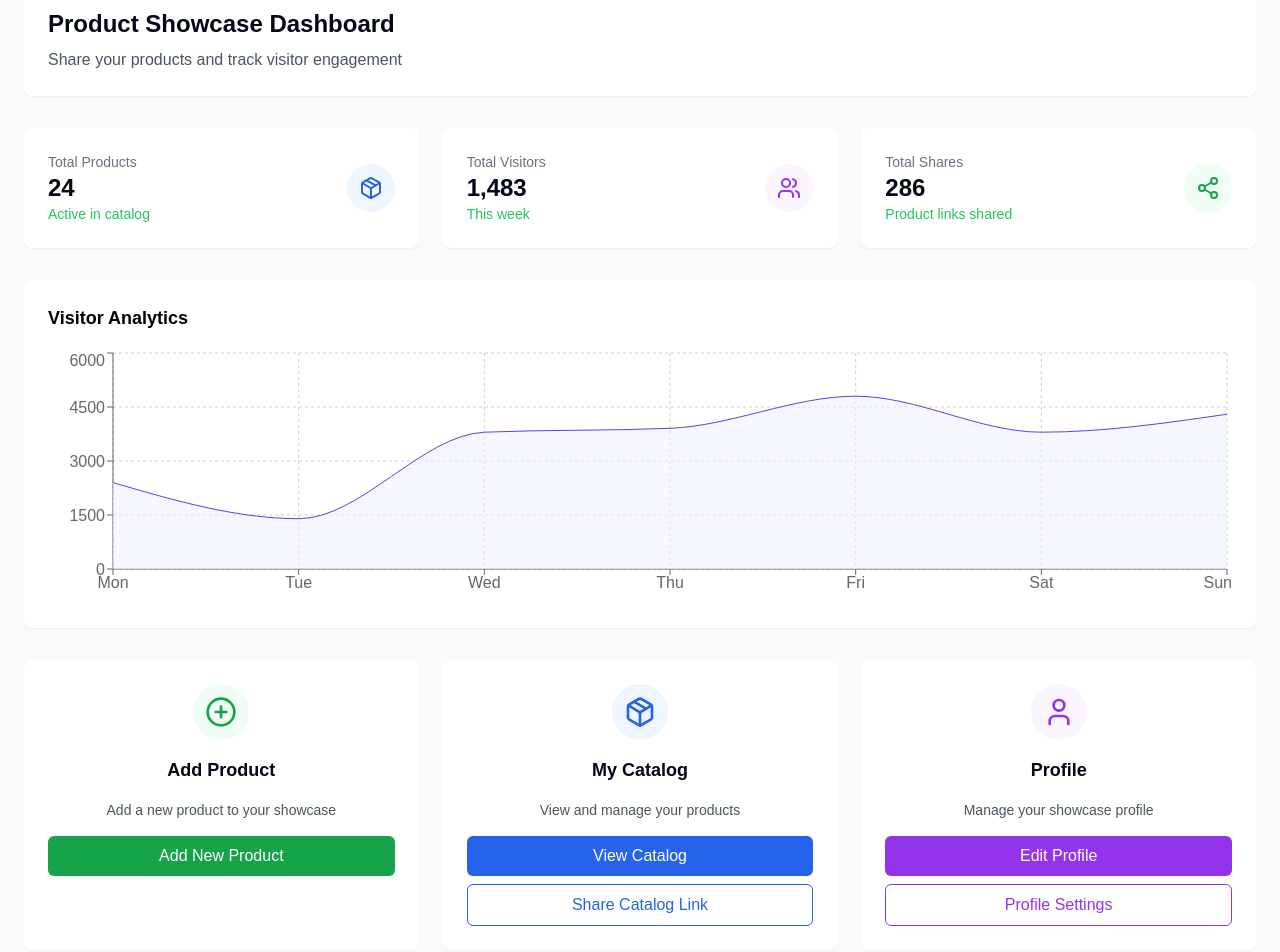
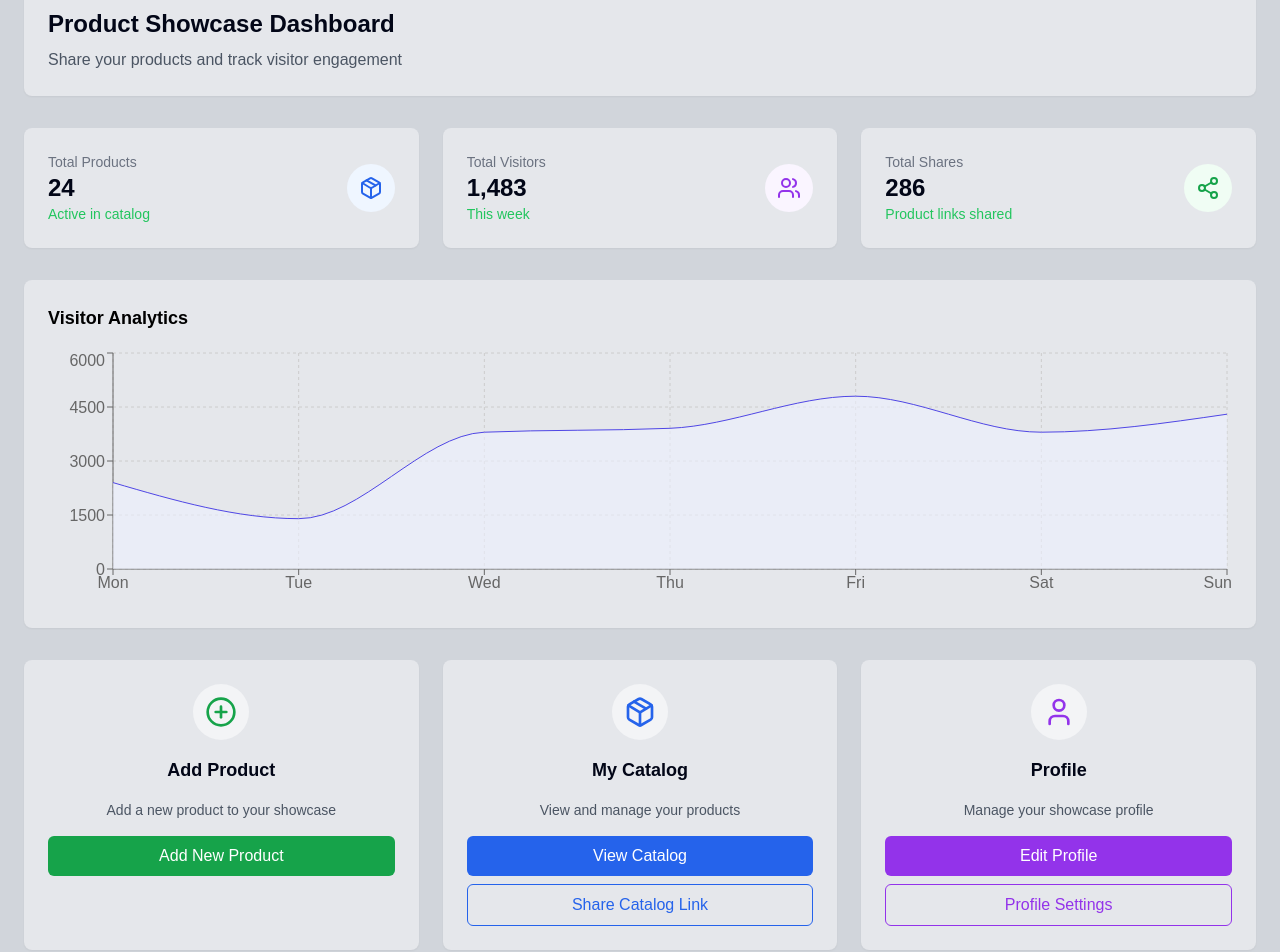
Before and after one commit to hadi-razal/myShop, a React app: page /about in a window 1280 px wide. Shown: the part 120-1072 px from the top of the page. Built offline with nearby package versions, Linux system fonts and the light colour scheme; no server answers; the HTML template or start-up script is replaced by a standard one.

Commit message:
updates in dashboard

```diff
--- a/src/pages/UserDashboard.tsx
+++ b/src/pages/UserDashboard.tsx
@@ -14,17 +14,17 @@ const UserDashboard = () => {
   ];
 
   return (
-    <div className="min-h-screen bg-gray-50 pt-20">
+    <div className="min-h-screen  pt-20">
       <main className="max-w-7xl mx-auto p-6">
         {/* Welcome Message */}
-        <div className="bg-white rounded-lg shadow-sm p-6 mb-8">
+        <div className="bg-gray-200 rounded-lg shadow-sm p-6 mb-8">
           <h2 className="text-2xl font-bold text-slate-950 mb-2">Product Showcase Dashboard</h2>
           <p className="text-gray-600">Share your products and track visitor engagement</p>
         </div>
 
         {/* Quick Stats */}
         <div className="grid grid-cols-1 md:grid-cols-3 gap-6 mb-8">
-          <div className="bg-white p-6 rounded-lg shadow-sm">
+          <div className="bg-gray-200 p-6 rounded-lg shadow-sm">
             <div className="flex items-center justify-between">
               <div>
                 <p className="text-gray-500 text-sm">Total Products</p>
@@ -37,7 +37,7 @@ const UserDashboard = () => {
             </div>
           </div>
 
-          <div className="bg-white p-6 rounded-lg shadow-sm">
+          <div className="bg-gray-200 p-6 rounded-lg shadow-sm">
             <div className="flex items-center justify-between">
               <div>
                 <p className="text-gray-500 text-sm">Total Visitors</p>
@@ -50,7 +50,7 @@ const UserDashboard = () => {
             </div>
           </div>
 
-          <div className="bg-white p-6 rounded-lg shadow-sm">
+          <div className="bg-gray-200 p-6 rounded-lg shadow-sm">
             <div className="flex items-center justify-between">
               <div>
                 <p className="text-gray-500 text-sm">Total Shares</p>
@@ -65,7 +65,7 @@ const UserDashboard = () => {
         </div>
 
         {/* Visitor Analytics */}
-        <div className="bg-white p-6 rounded-lg shadow-sm mb-8">
+        <div className="bg-gray-200 p-6 rounded-lg shadow-sm mb-8">
           <h3 className="text-lg font-semibold mb-4">Visitor Analytics</h3>
           <div className="h-64">
             <ResponsiveContainer width="100%" height="100%">
@@ -83,9 +83,9 @@ const UserDashboard = () => {
         {/* Action Cards */}
         <div className="grid grid-cols-1 md:grid-cols-3 gap-6">
           {/* Add Product Card */}
-          <div className="bg-white rounded-lg shadow-sm p-6 hover:shadow-md transition duration-300">
+          <div className="bg-gray-200 rounded-lg shadow-sm p-6 hover:shadow-md transition duration-300">
             <div className="flex flex-col items-center text-center space-y-4">
-              <div className="bg-green-50 p-3 rounded-full">
+              <div className="bg-gray-100 p-3 rounded-full">
                 <PlusCircle className="w-8 h-8 text-green-600" />
               </div>
               <h3 className="text-lg font-semibold text-slate-950">Add Product</h3>
@@ -97,9 +97,9 @@ const UserDashboard = () => {
           </div>
 
           {/* View Catalog Card */}
-          <div className="bg-white rounded-lg shadow-sm p-6 hover:shadow-md transition duration-300">
+          <div className="bg-gray-200 rounded-lg shadow-sm p-6 hover:shadow-md transition duration-300">
             <div className="flex flex-col items-center text-center space-y-4">
-              <div className="bg-blue-50 p-3 rounded-full">
+              <div className="bg-gray-100 p-3 rounded-full">
                 <Package className="w-8 h-8 text-blue-600" />
               </div>
               <h3 className="text-lg font-semibold text-slate-950">My Catalog</h3>
@@ -116,9 +116,9 @@ const UserDashboard = () => {
           </div>
 
           {/* Profile Card */}
-          <div className="bg-white rounded-lg shadow-sm p-6 hover:shadow-md transition duration-300">
+          <div className="bg-gray-200 rounded-lg shadow-sm p-6 hover:shadow-md transition duration-300">
             <div className="flex flex-col items-center text-center space-y-4">
-              <div className="bg-purple-50 p-3 rounded-full">
+              <div className="bg-gray-100  p-3 rounded-full">
                 <User className="w-8 h-8 text-purple-600" />
               </div>
               <h3 className="text-lg font-semibold text-slate-950">Profile</h3>
```
